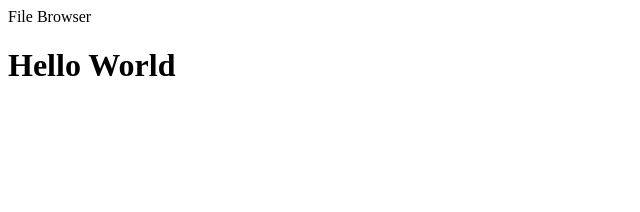
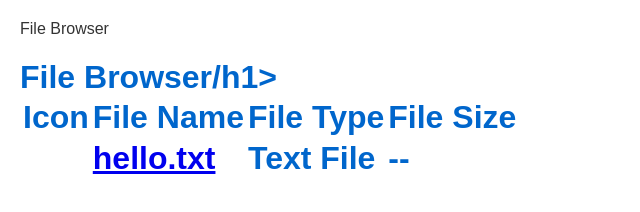
Before and after one commit to Ava1741/file-browser, a plain HTML site: page index.html in a window 1280 px wide. Shown: the whole page, without its empty margins (0-640 px from the left). Drawn offline with Linux system fonts and the light colour scheme.

Commit message:
index update

```diff
--- a/hello.css
+++ b/hello.css
@@ -0,0 +1,9 @@
+body {
+    font-family: Arial, sans-serif;
+    color: #333;
+    margin: 20px;
+}
+
+h1, h2 {
+    color: #0066cc;
+}
--- a/index.html
+++ b/index.html
@@ -7,7 +7,26 @@
    <title>File Browser</title>
 </head>
 <body>
-    <h1>Hello World</h1>
+    <h1>File Browser/h1>
+
+        <table>
+            <thead>
+                <tr>
+                    <th>Icon</th>
+                    <th>File Name</th>
+                    <th>File Type</th>
+                    <th>File Size</th>
+                </tr>
+            </thead>
+            <tbody>
+                <tr>
+                    <td><i class= "fas fa-file-code"></i></td>
+                    <td><a href="hello.txt" target="_blank">hello.txt</a></td>
+                    <td>Text File</td>
+                    <td>--</td>
+                </tr>
+            </tbody>
+        </table>
 </body>
 
 </html>
```
Also changed, not shown: 1 other file.
